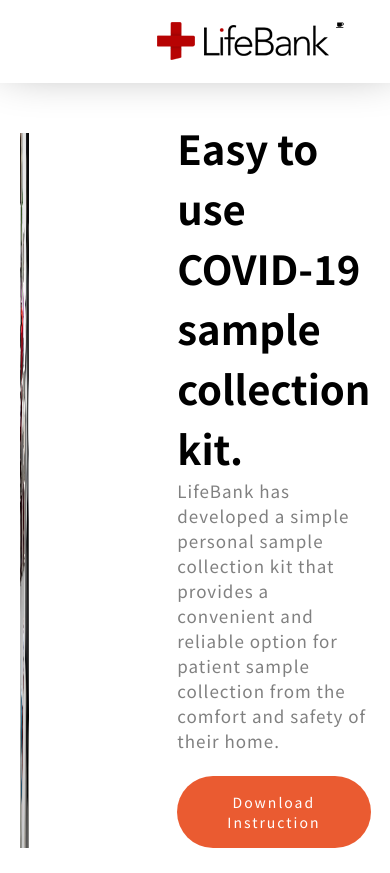
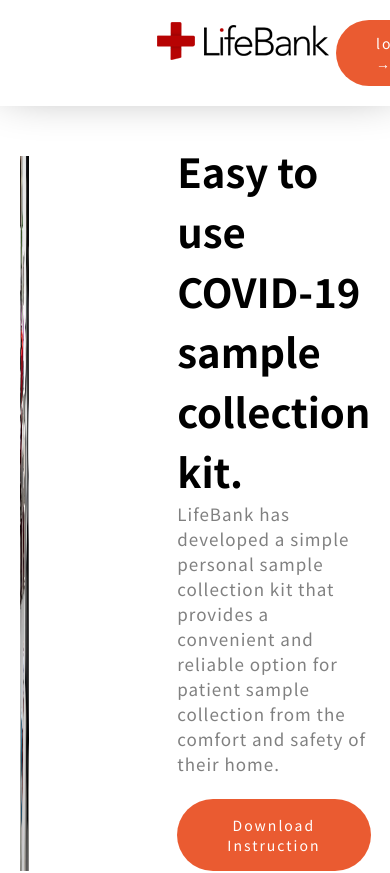
Before and after one commit to Neyodhino/Home-sample-collection-kit, an Angular app: page / in a window 390 px wide. Shown: the top 873 px of the page. Built offline with nearby package versions, Linux system fonts and the light colour scheme.

Commit message:
first update checkout

```diff
--- a/src/app/core/navbar/navbar.component.html
+++ b/src/app/core/navbar/navbar.component.html
@@ -1,7 +1,6 @@
-<nav class="nav">
+<div class="nav">
   <div class="nav-logo">
     <img src="../../../assets/images/logo.png" alt="logo">
   </div>
-  <fa-icon [icon]="faCoffee"></fa-icon>
   <a href="#">login &#8594;</a>
-</nav>
+</div>
--- a/src/app/core/navbar/navbar.component.scss
+++ b/src/app/core/navbar/navbar.component.scss
@@ -1,9 +1,10 @@
 .nav{
   padding: 20px 150px;
   display: flex;
-  width: calc(100% - 300px);
   justify-content: space-between;
   box-shadow: 5px -20px 50px gray;
+  width: 100%;
+}
 
   a{
     font-size: 2.2rem;
@@ -18,12 +19,13 @@
     font-family: 'Noto Sans JP', sans-serif;
     letter-spacing: 0.2rem;
   }
-}
 
-@media(max-width: 1248px) {
-  .nav {
-    a {
-      display: none;
-    }
-  }
-}
+// @media(max-width: 1100px) {
+//   .nav {
+//     width: 100%;
+//     overflow-x: hidden;
+//     a {
+//       display: none;
+//     }
+//   }
+// }
--- a/src/app/landingPage/landingPage.component.scss
+++ b/src/app/landingPage/landingPage.component.scss
@@ -59,6 +59,7 @@
   }
 }
 .kit{
+  width: 100%;
   margin-top: 50px;
   background-color: #ea5b31;
   &__container {
--- a/src/styles.scss
+++ b/src/styles.scss
@@ -4,14 +4,14 @@
   margin: 0;
   padding: 0;
   border: 0;
+  box-sizing: border-box;
 }
 html, body {
   height: 100%;
+  font-family: 'Noto Sans JP', sans-serif;
   font-size: 62.5%;
+  width: 100%;
  }
-body {
-  font-family: 'Noto Sans JP', sans-serif;
-}
 
 h1 {
   font-size: 2.2rem;
```
